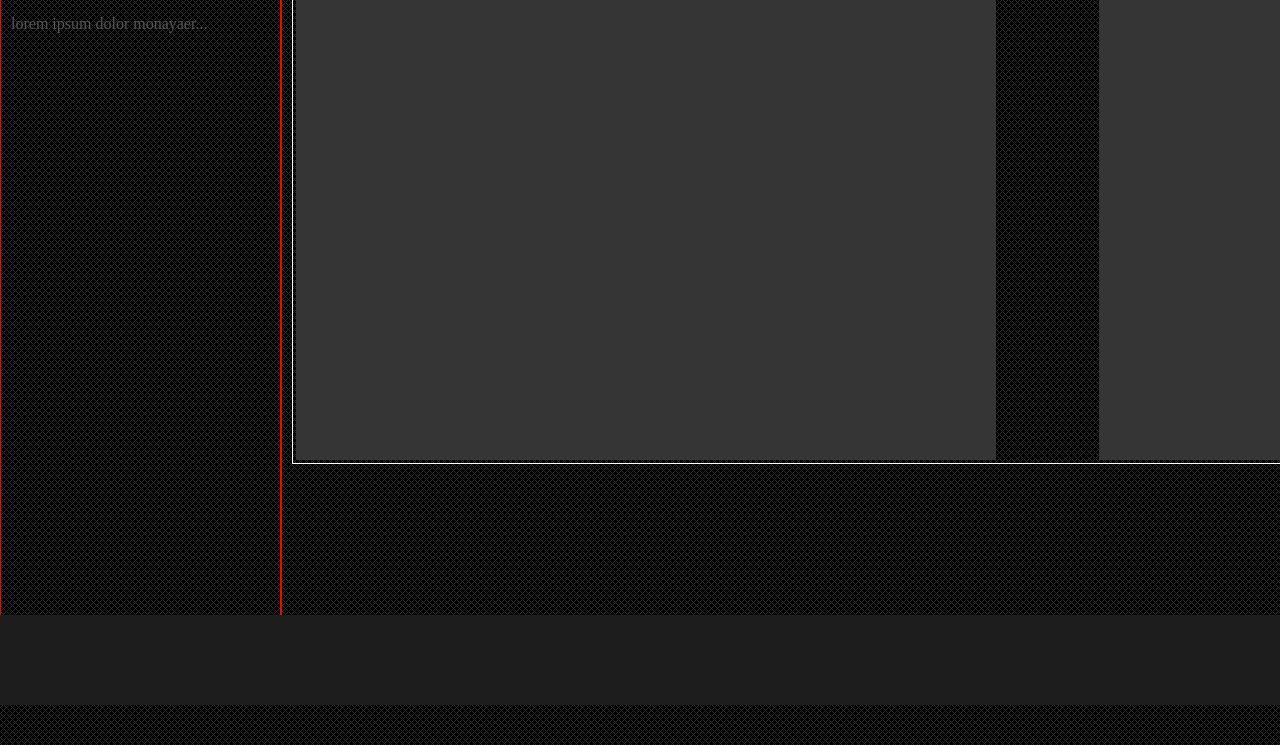
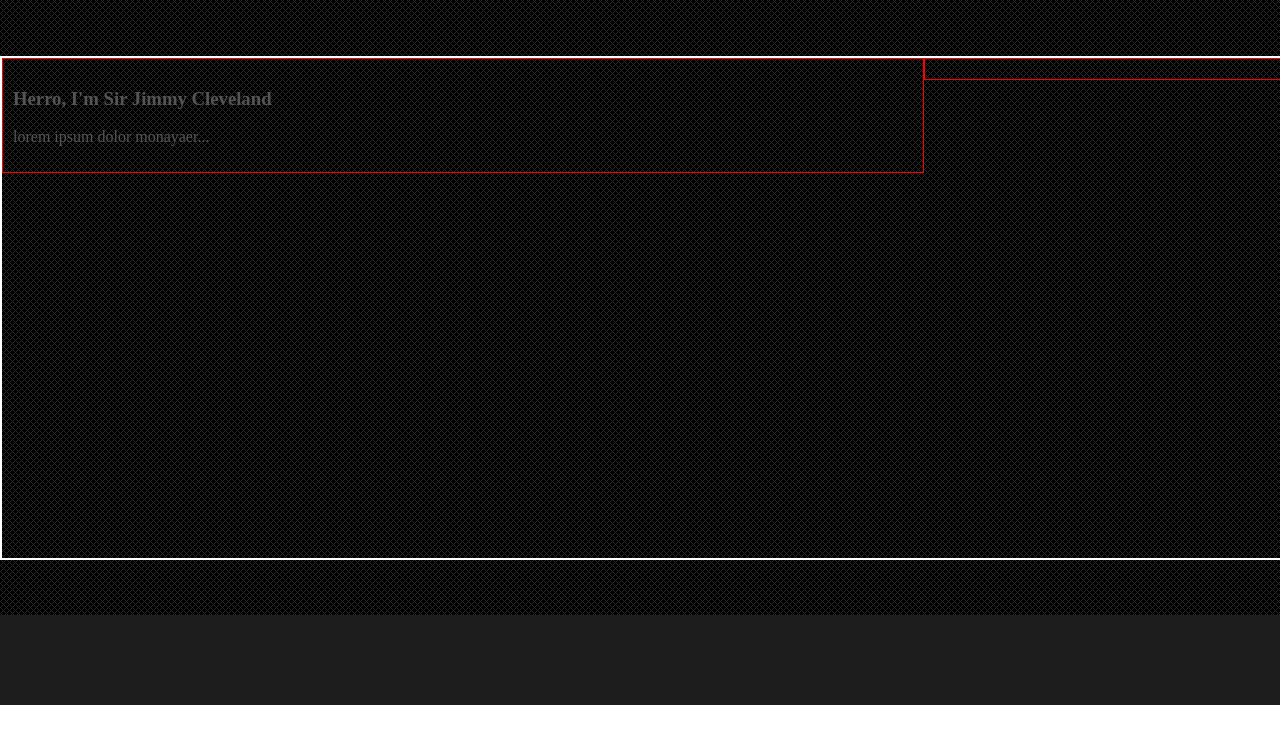
Before and after one commit to majinkenshinamv/MechPortfolio, a plain HTML site: page index.html in a window 1280 px wide. Shown: the part 95-840 px from the top of the page. After the commit the page ends 800 px from the top, so only its background shows below. Drawn offline with Linux system fonts and the light colour scheme.

Commit message:
all containers working

```diff
--- a/index.html
+++ b/index.html
@@ -29,20 +29,7 @@
                 </div>
 
                 <div id="portfolio" class="panel">
-                    <table>
-                        <tr>
-                            <td>
-                            <div class="portfolio-panel">
 
-                            </div>
-                            </td>
-                            <td>
-                            <div class="portfolio-panel">
-
-                            </div>
-                            </td>
-                        </tr>
-                    </table>
                   </div>
 
                 <div id="contact" class="panel">
@@ -72,7 +59,7 @@
             });
 
             //$(function () {
-            //    $("#container").mousewheel(function (event, delta) {
+            //    $("html, body, *").mousewheel(function (event, delta) {
             //        this.scrollLeft -= (delta * 30);
             //        event.preventDefault();
             //    });
--- a/style.css
+++ b/style.css
@@ -64,26 +64,33 @@ html, body{
 
 #container
 {
-    margin-top: 40px;
-    padding-bottom: 22px;
-    overflow: scroll;
+    position: fixed;
+    top: 93px;
+    bottom: 91px;
+    left: 0;
+    right: 0;
+    overflow-x: scroll;
     overflow-y: hidden;
-    height: 700px;
+    white-space: normal;
+    min-height: 500px;
 }
 
 .panel-wrapper
 {
-    position:  relative;
+    position: absolute;
     left: 0;
+    top: 50%;
     width: 3000px;
-    height: 100%;
+    height: 500px;
+    margin-top: -250px;
+    border: solid white 2px;
 }
 
 .panel
 {
-    height: 100%;
     float: left;
     padding: 10px;
+    width: 900px;
     border: solid red 1px;
 }
 
@@ -110,6 +117,7 @@ td
 ::-webkit-scrollbar {
  width: 10px;
  height: 1px;
+ z-index: 6;
 }
 ::-webkit-scrollbar-button:start:decrement,
 ::-webkit-scrollbar-button:end:increment  {
```
Also changed, not shown: Crosshatch 2.gif (deleted).
